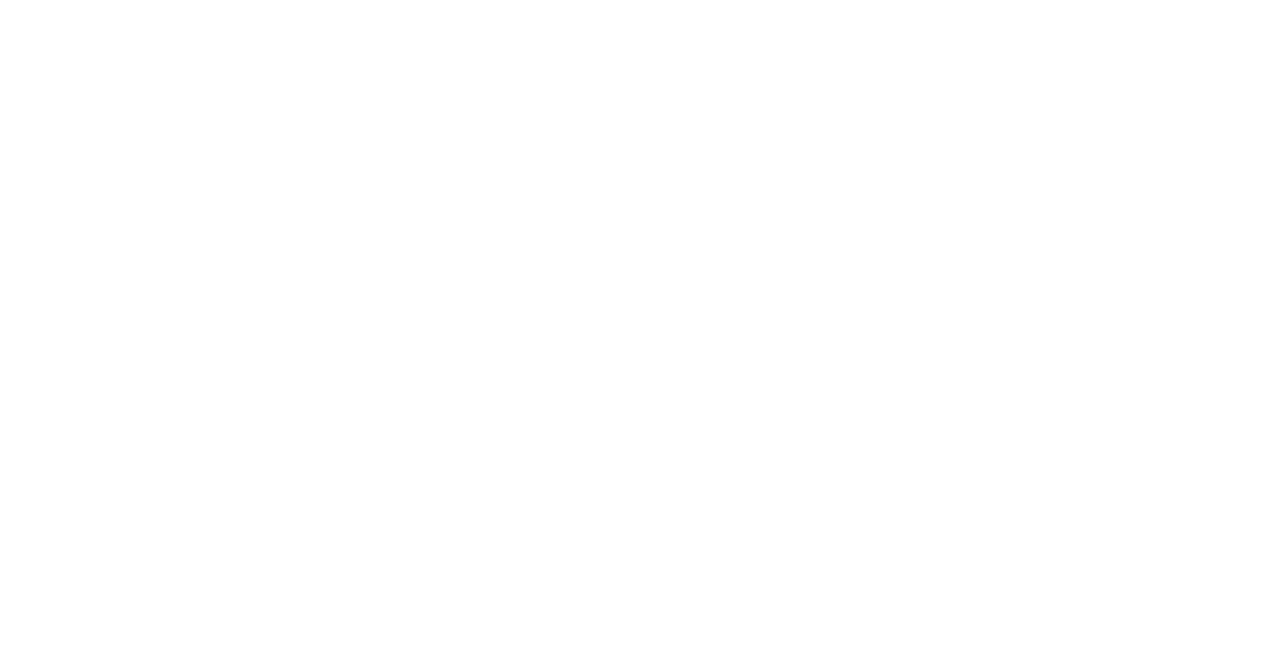
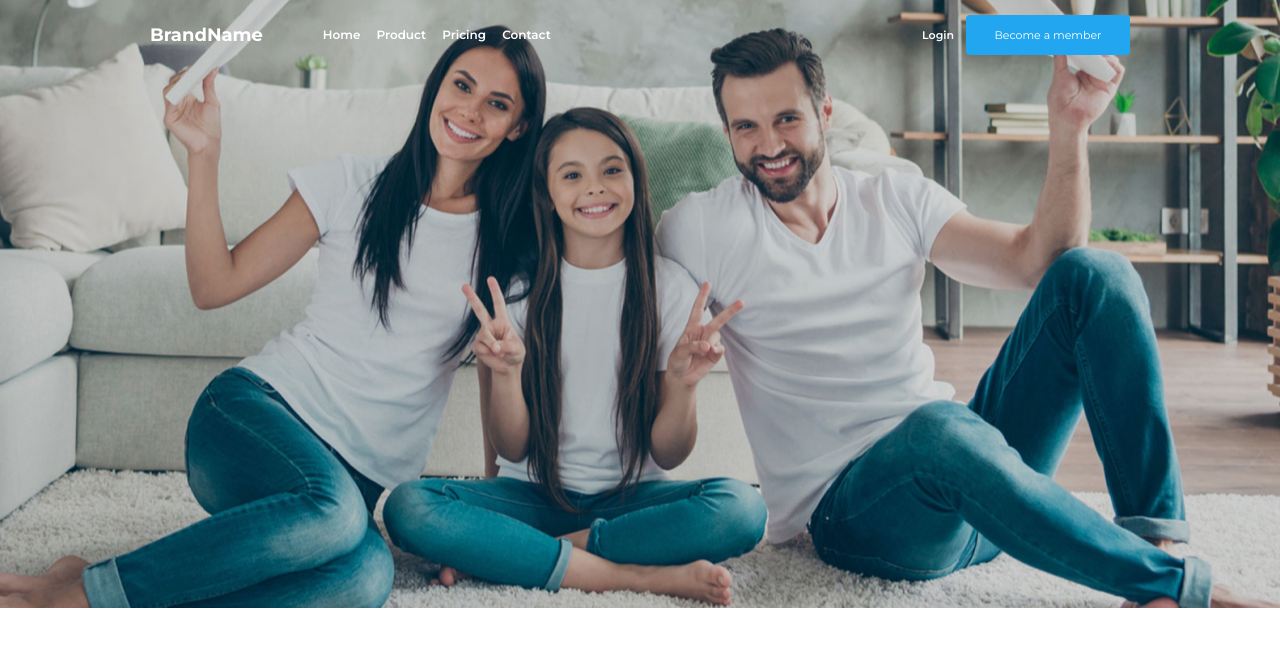
Before and after one commit to Ramil-Kayumov/maket1, a plain HTML site: page index.html in a window 1280 px wide. Drawn offline with Linux system fonts and the light colour scheme.

Commit message:
сделал header

```diff
--- a/assets/style.css
+++ b/assets/style.css
@@ -0,0 +1,75 @@
+@import url('https://fonts.googleapis.com/css2?family=Montserrat:ital,wght@0,100..900;1,100..900&display=swap');
+*{
+  margin: 0;
+  padding: 0;
+  box-sizing: border-box;
+  font-family: "Montserrat", sans-serif;
+}
+
+.container{
+  padding: 10px;
+  max-width: 1000px;
+  margin: 0 auto;
+}
+/* header */
+header{
+  color: white;
+ height: 70px;
+ display: flex;
+ align-items: center;
+ justify-content: space-between;
+}
+.logotype{
+  font-size: 18px;
+  font-weight: bold;
+
+}
+.logo{
+  gap: 60px;
+  display: flex;
+}
+ul{
+  display: flex;
+  gap: 16px;
+}
+li{
+  list-style: none;
+}
+nav ul li a{
+  text-decoration: none;
+  color: white;
+  font-size: 12px;
+  font-weight: 600;
+}
+.log-in{
+  display: flex;
+ gap: 12px;
+ align-items: center;
+
+}
+.login{
+  font-size: 11px;
+  font-weight: 600;
+}
+.btn-become{
+  width: 164px;
+  height: 40px;
+  background: #23A6F0;
+  display: flex;
+  align-items: center;
+  justify-content: center;
+  border-radius: 4px;
+  font-size: 11px;
+  color: white;
+  cursor: pointer;
+}
+
+/* hero */
+.hero{
+  background-image: url(../assets/img/hero.jpg);
+  width: 100%;
+ height: 608px;
+ background-repeat: no-repeat;
+ background-position: center;
+ margin-top: -70px;
+}
--- a/index.html
+++ b/index.html
@@ -3,9 +3,33 @@
 <head>
   <meta charset="UTF-8">
   <meta name="viewport" content="width=device-width, initial-scale=1.0">
-  <title>Document</title>
+  <title>Maket</title>
+  <link rel="stylesheet" href="assets/style.css">
 </head>
 <body>
+  <header class="container">
+    <div class="logo">
+      <div class="logotype">BrandName</div>
+      <nav>
+        <ul>
+          <li><a href="#">Home</a></li>
+          <li><a href="#">Product</a></li>
+          <li><a href="#">Pricing</a></li>
+          <li><a href="#">Contact</a></li>
+        </ul>
+      </nav>
+    </div>
+    <div class="log-in">
+      <p class="login">Login</p>
+      <div class="btn-become">Become a member</div>
+    </div>
+  </header>
+  <main>
+    <section class="hero">
+    </section>
+  </main>
+  <footer>
 
+  </footer>
 </body>
 </html>
```
Also changed, not shown: assets/img/hero.jpg (added).
